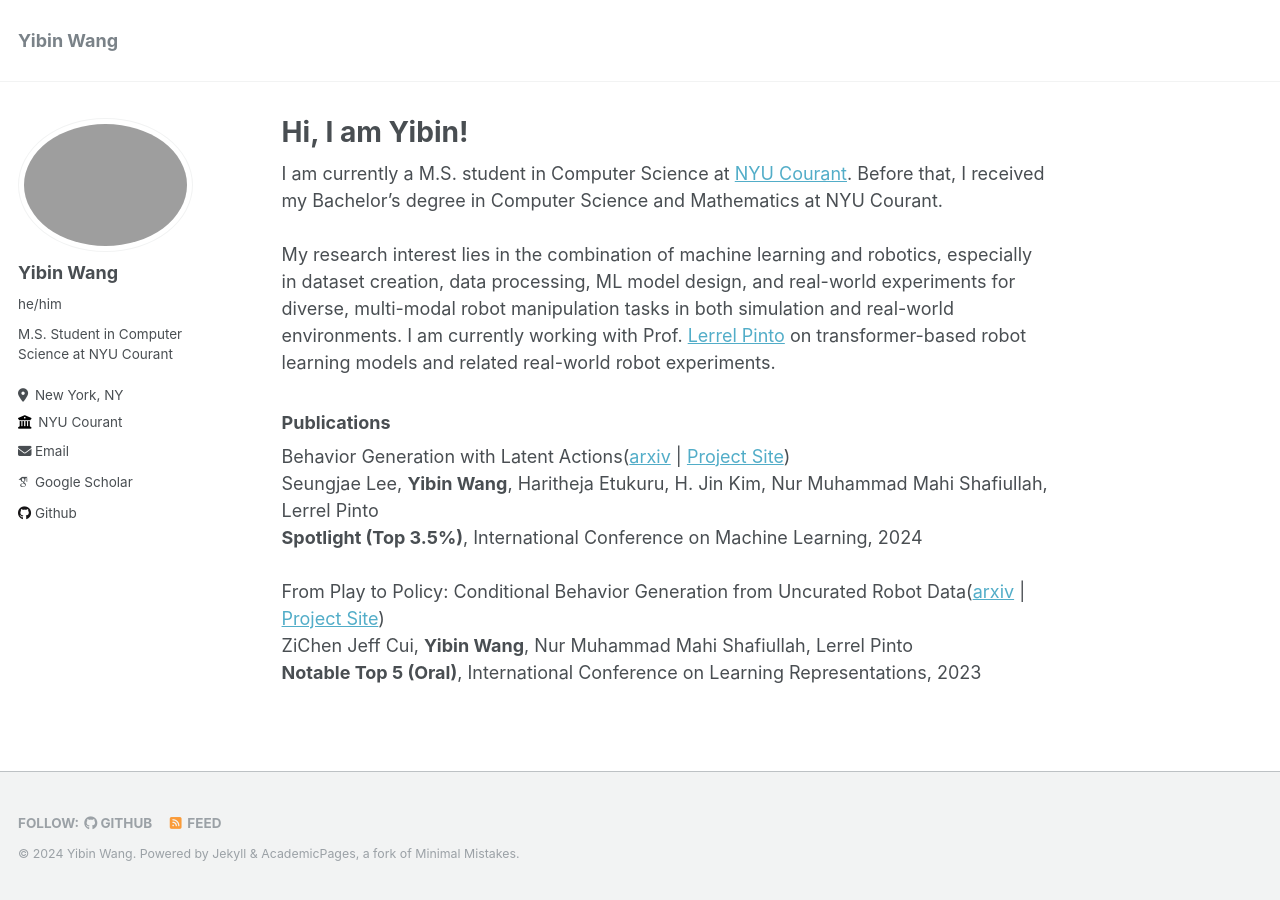
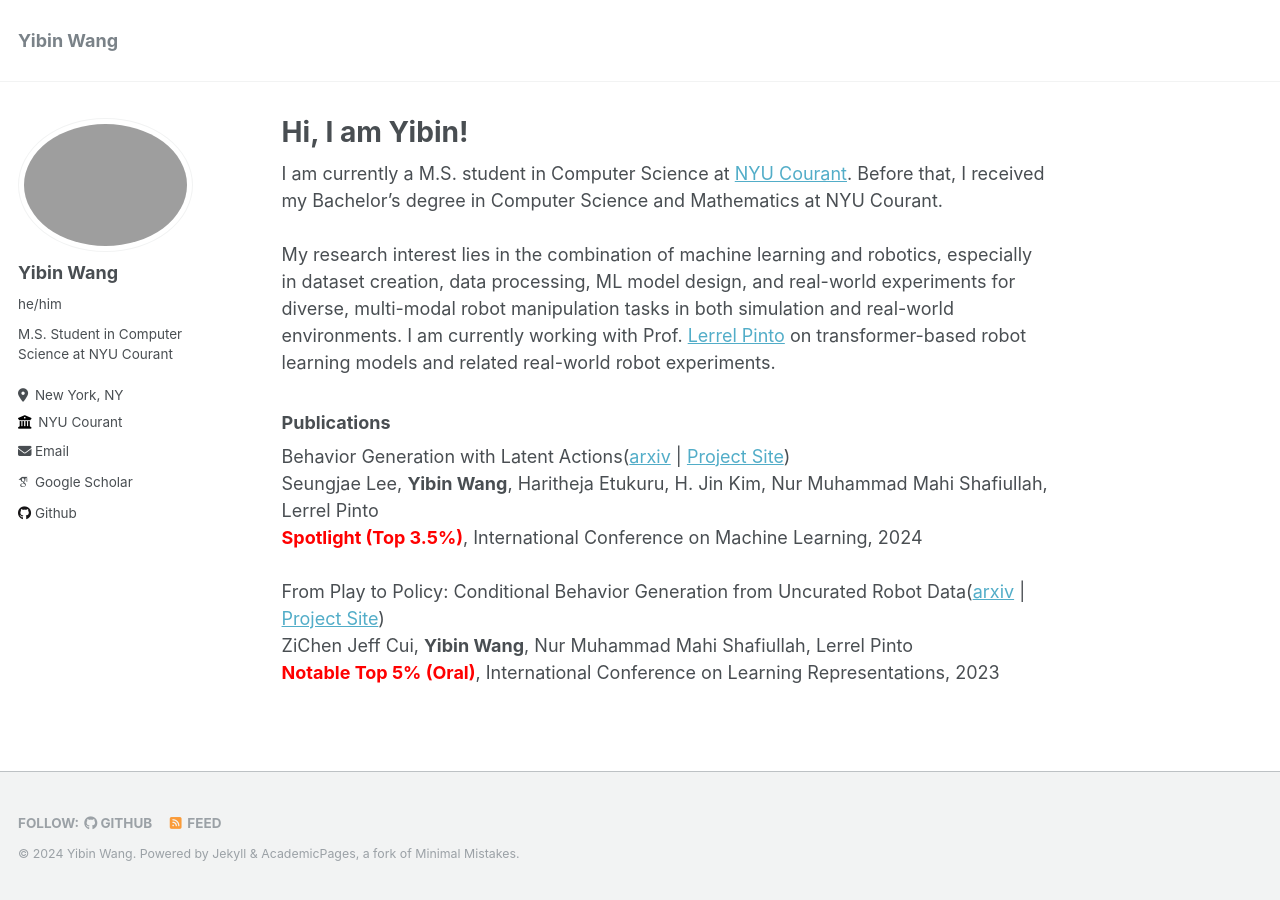
Before and after one commit to WYB929/WYB929.github.io, a Jekyll site: the page built from _pages/about.md, in a window 1280 px wide. Built offline with Jekyll 4.4.1, drawn with Linux system fonts in a browser that asks for light colours; some web fonts are replaced.

Commit message:
update cv; text reformat

```diff
--- a/_pages/about.md
+++ b/_pages/about.md
@@ -16,8 +16,8 @@ My research interest lies in the combination of machine learning and robotics, e
 ### Publications
 Behavior Generation with Latent Actions([arxiv](https://arxiv.org/abs/2403.03181) | [Project Site](https://sjlee.cc/vq-bet/)) <br>
 Seungjae Lee, **Yibin Wang**, Haritheja Etukuru, H. Jin Kim, Nur Muhammad Mahi Shafiullah, Lerrel Pinto<br>
-**Spotlight (Top 3.5%)**, International Conference on Machine Learning, 2024 <br>
+<span style="color:red">**Spotlight (Top 3.5%)**</span>, International Conference on Machine Learning, 2024 <br>
 <br>
 From Play to Policy: Conditional Behavior Generation from Uncurated Robot Data([arxiv](https://arxiv.org/abs/2210.10047) | [Project Site](https://play-to-policy.github.io)) <br>
 ZiChen Jeff Cui, **Yibin Wang**, Nur Muhammad Mahi Shafiullah, Lerrel Pinto <br>
-**Notable Top 5 (Oral)**, International Conference on Learning Representations, 2023
+<span style="color:red">**Notable Top 5% (Oral)**</span>, International Conference on Learning Representations, 2023
```
Also changed, not shown: 1 other file.
